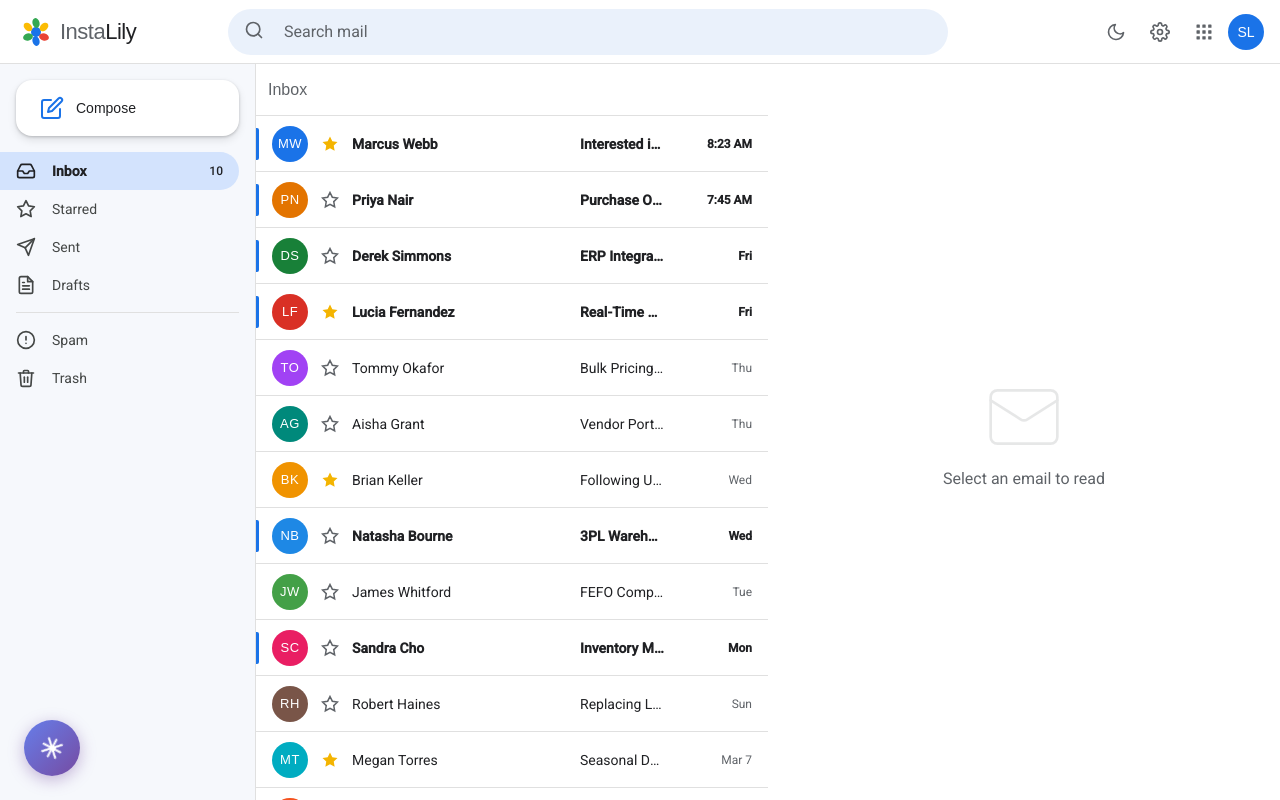
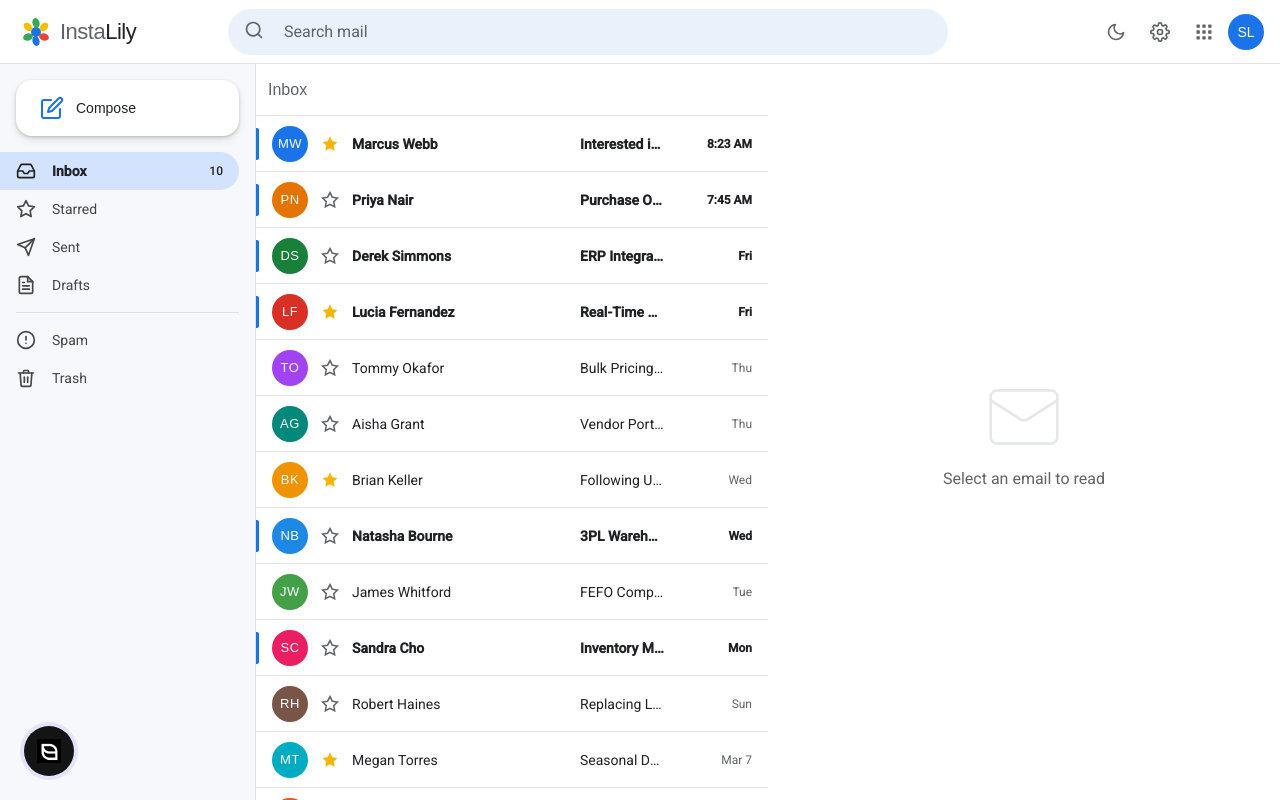
Before and after one commit to ouch-ouch/InstaLily, a React (Vite) app: page / in a window 1280 px wide. Built offline with nearby package versions, Linux system fonts and the light colour scheme; a web font is replaced by a local one.

Commit message:
animated instalily agent

```diff
--- a/src/components/AIAgent/AIAgent.css
+++ b/src/components/AIAgent/AIAgent.css
@@ -20,37 +20,56 @@
   position: absolute;
   bottom: 24px;
   left: 24px;
-  width: 56px;
-  height: 56px;
-  border-radius: 28px;
-  background: linear-gradient(135deg, #667eea 0%, #764ba2 100%);
-  color: white;
+  width: 50px;
+  height: 50px;
+  border-radius: 50%;
+  background-color: rgb(20, 20, 20);
+  border: none;
+  font-weight: 600;
   display: flex;
   align-items: center;
   justify-content: center;
+  box-shadow: 0px 0px 0px 4px rgba(180, 160, 255, 0.253);
   cursor: pointer;
-  box-shadow: 0 4px 16px rgba(118, 75, 162, 0.4);
-  transition: all 0.3s cubic-bezier(0.25, 0.8, 0.25, 1);
-  border: none;
-  outline: none;
-  pointer-events: auto; /* Needs to be clickable */
+  transition-duration: 0.3s;
+  overflow: hidden;
+  position: absolute;
+  pointer-events: auto;
+}
+
+.trigger-logo {
+  width: 24px;
+  height: 24px;
+  object-fit: contain;
+  transition-duration: 0.3s;
 }
 
 .ai-floating-trigger:hover {
-  transform: scale(1.05) translateY(-2px);
-  box-shadow: 0 8px 24px rgba(118, 75, 162, 0.6);
+  width: 140px;
+  border-radius: 50px;
+  transition-duration: 0.3s;
+  background-color: rgb(181, 160, 255);
+  align-items: center;
 }
 
-.sparkle-icon {
-  width: 24px;
-  height: 24px;
-  animation: pulse-spin 3s infinite linear;
+.ai-floating-trigger:hover .trigger-logo {
+  transition-duration: 0.3s;
+  transform: translateY(-200%);
 }
 
-@keyframes pulse-spin {
-  0% { transform: scale(1) rotate(0deg); }
-  50% { transform: scale(1.1) rotate(180deg); }
-  100% { transform: scale(1) rotate(360deg); }
+.ai-floating-trigger::before {
+  position: absolute;
+  bottom: -20px;
+  content: "Ask Lily";
+  color: white;
+  font-size: 0px;
+}
+
+.ai-floating-trigger:hover::before {
+  font-size: 13px;
+  opacity: 1;
+  bottom: unset;
+  transition-duration: 0.3s;
 }
 
 /* Overlay Panel covering left sidebar */
@@ -108,7 +127,7 @@
   width: 36px;
   height: 36px;
   border-radius: 50%;
-  background: linear-gradient(135deg, #667eea 0%, #764ba2 100%);
+  background: linear-gradient(135deg, #ea66d8 0%, #764ba2 100%);
   display: flex;
   align-items: center;
   justify-content: center;
--- a/src/components/AIAgent/AIAgentWidget.jsx
+++ b/src/components/AIAgent/AIAgentWidget.jsx
@@ -1,5 +1,6 @@
 import { useState, useRef, useEffect } from 'react';
 import './AIAgent.css';
+import lilyLogo from '../../data/image.png';
 
 export default function AIAgentWidget() {
   const [isOpen, setIsOpen] = useState(false);
@@ -42,9 +43,7 @@ export default function AIAgentWidget() {
           onClick={() => setIsOpen(true)}
           aria-label="Open AI Assistant"
         >
-          <svg xmlns="http://www.w3.org/2000/svg" viewBox="0 0 24 24" fill="none" stroke="currentColor" strokeWidth="2" strokeLinecap="round" strokeLinejoin="round" className="sparkle-icon">
-            <path d="M12 3v18M3 12h18M5 5l14 14M5 19L19 5"/>
-          </svg>
+          <img src={lilyLogo} alt="Lily AI Assistant" className="trigger-logo" />
         </button>
       )}
 
```
Also changed, not shown: src/data/image.png (added).
